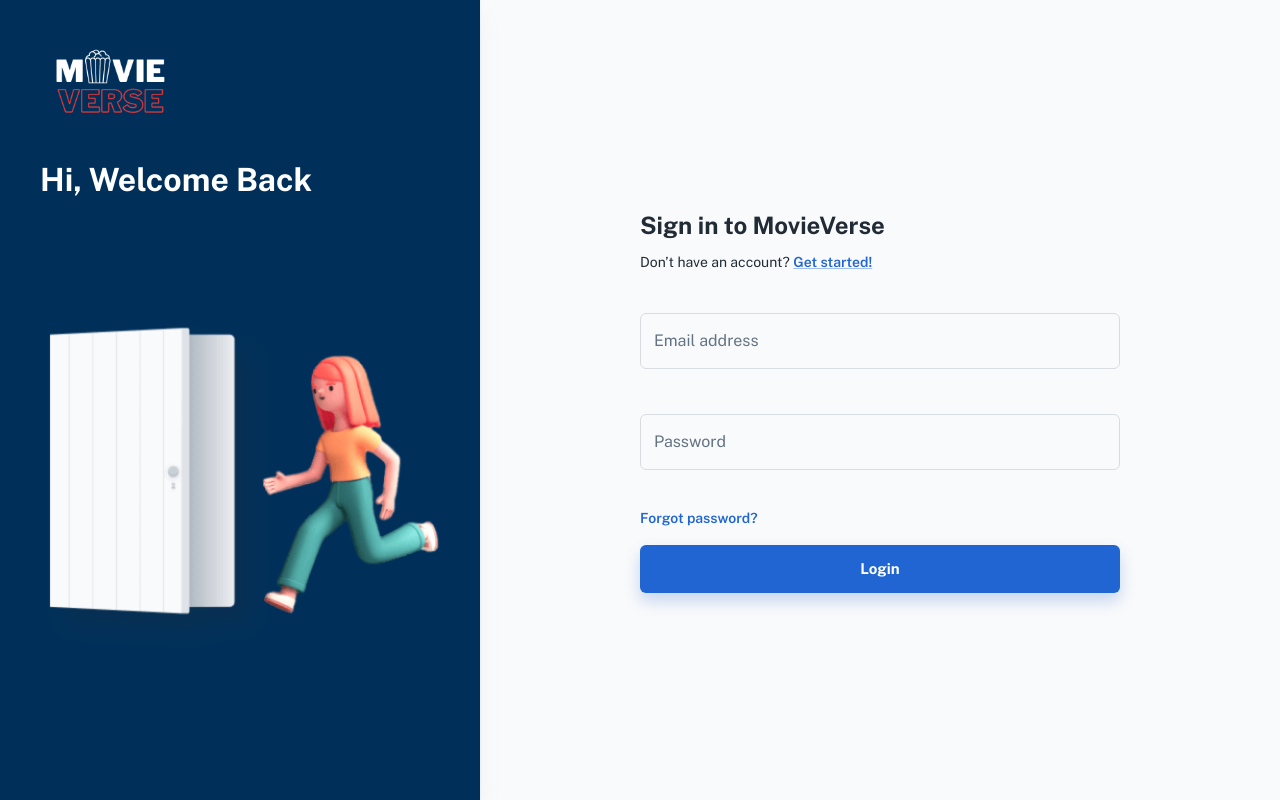
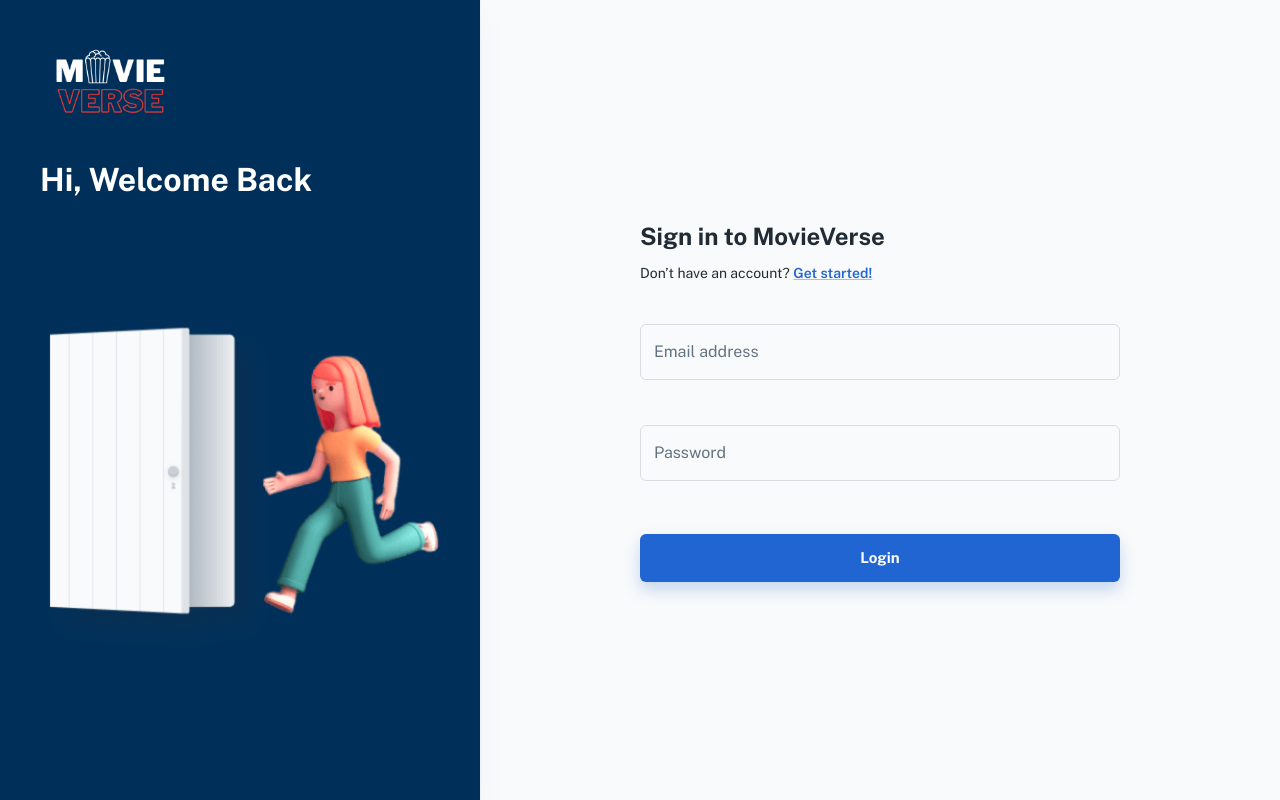
Before and after one commit to MaleMatteri/TPO-API-MovieVerse, a React (Create React App) app in the folder material-kit-react-main (1)/material-kit-react-main/: page / in a window 1280 px wide. Built offline with nearby package versions, Linux system fonts and the light colour scheme; some icons are missing; a web font is replaced by a local one.

Commit message:
forgot password afuera

```diff
--- a/material-kit-react-main (1)/material-kit-react-main/src/sections/auth/login/LoginForm.js
+++ b/material-kit-react-main (1)/material-kit-react-main/src/sections/auth/login/LoginForm.js
@@ -5,7 +5,6 @@ import { LoadingButton } from '@mui/lab';
 import Iconify from '../../../components/iconify';
 import useResponsive from '../../../hooks/useResponsive';
 import login from '../../../api/Login.api';
-
 
 // ----------------------------------------------------------------------
 
@@ -114,13 +113,13 @@ export default function LoginForm() {
           />
         </Stack>
 
-        <Stack direction="row" alignItems="center" justifyContent="space-between" sx={{ my: 2 }}>
-          <Link variant="subtitle2" underline="hover">
-            Forgot password?
-          </Link>
-        </Stack>
-
-        <LoadingButton fullWidth size="large" variant="contained" type="submit">
+        <LoadingButton
+          fullWidth
+          size="large"
+          variant="contained"
+          type="submit"
+          sx={{ marginTop: 4 }}
+        >
           Login
         </LoadingButton>
       </form>
```
